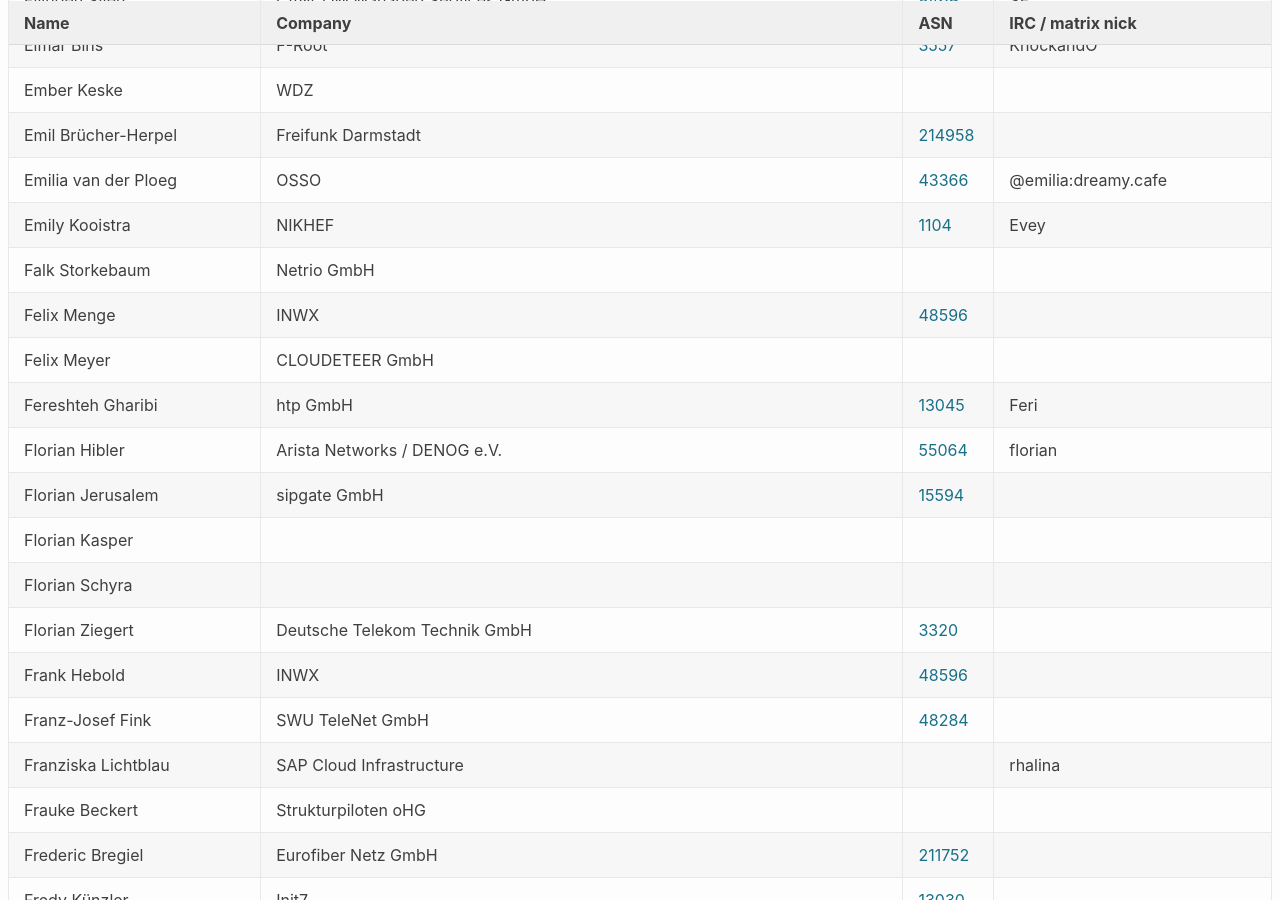
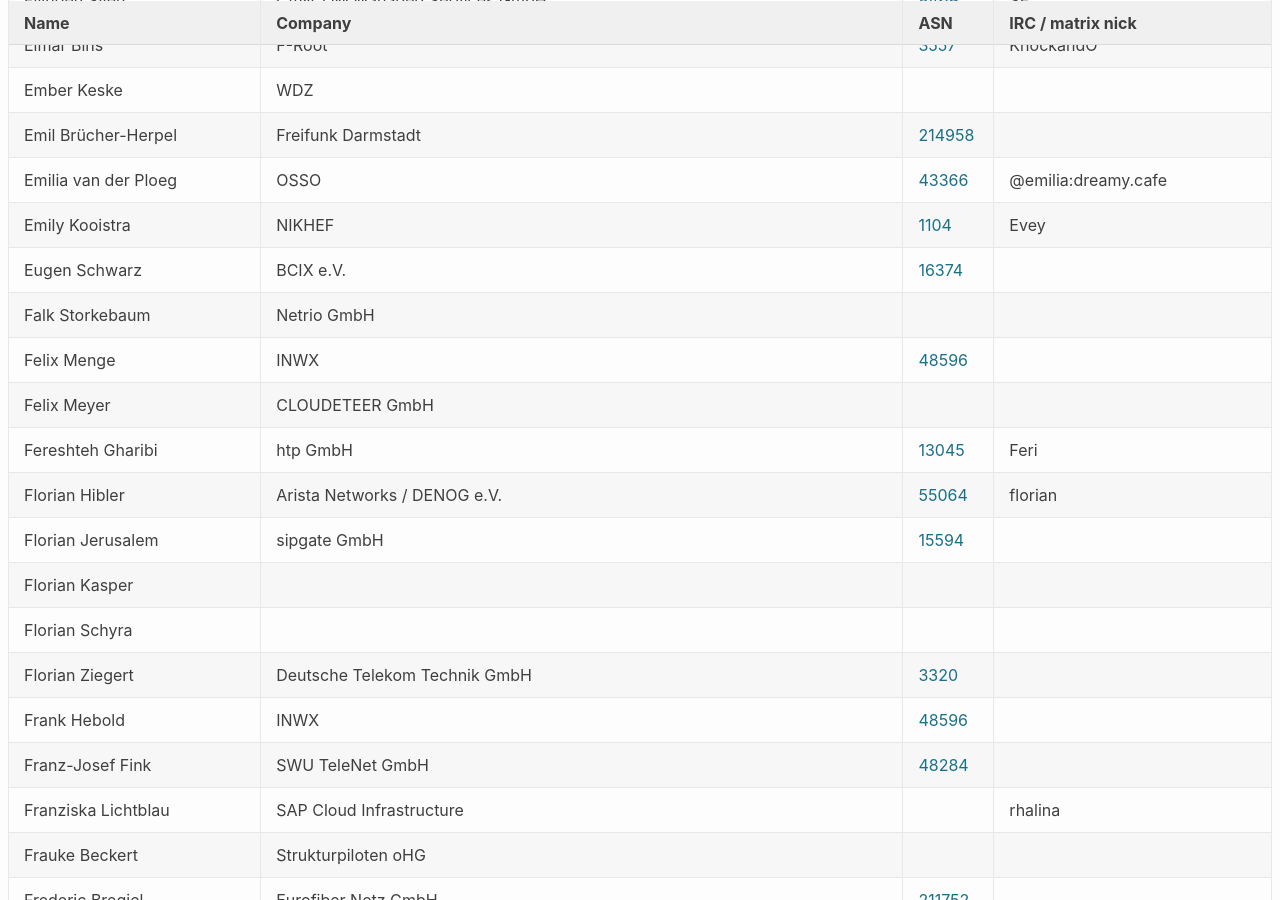
Before and after one commit to denog/pretix-attendeelist, a Jekyll site: the page built from denog17/index.markdown, in a window 1280 px wide and 900 px high, scrolled down 3799 px. Built offline with Jekyll 4.4.1, drawn with Linux system fonts in a browser that asks for light colours.

Commit message:
Latest data: Tue Aug 26 08:12:05 UTC 2025

```diff
--- a/_data/attendees_denog17_onsite.json
+++ b/_data/attendees_denog17_onsite.json
@@ -516,6 +516,12 @@
     "asn": "1104"
   },
   {
+    "name": "Eugen Schwarz",
+    "company": "BCIX e.V.",
+    "irc": null,
+    "asn": "16374"
+  },
+  {
     "name": "Falk Storkebaum",
     "company": "Netrio GmbH",
     "irc": null,
```
